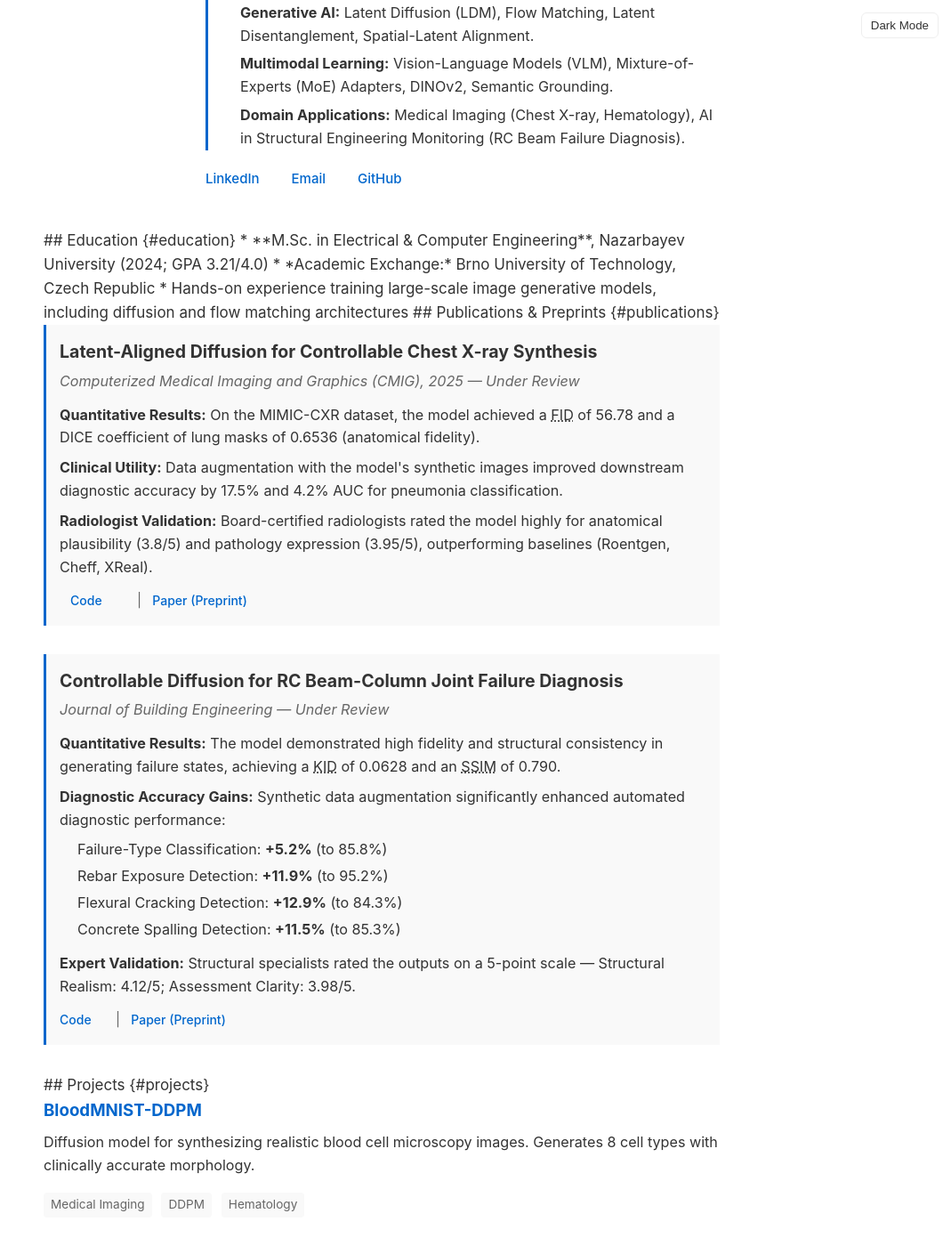
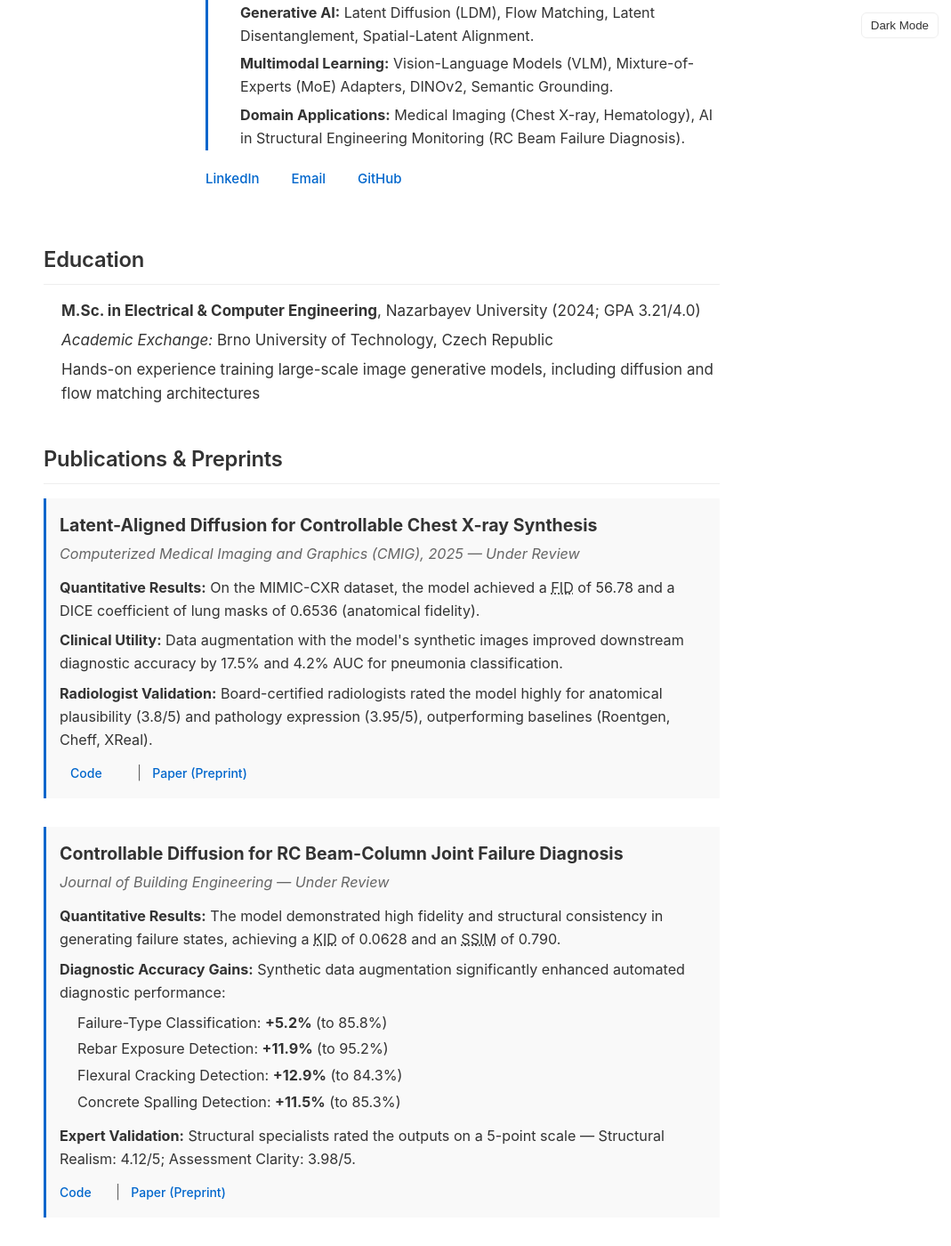
Before and after one commit to Vadim-ATL/Vadim-ATL.github.io, a Jekyll site: the page built from index.md, in a window 1280 px wide and 1400 px high, scrolled down 307 px. Shown: the whole window at 89% size, without its empty margins (211-1280 px from the left). Built offline with Jekyll 4.4.1, drawn with Linux system fonts in a browser that asks for light colours.

Commit message:
Convert markdown headings to HTML format

```diff
--- a/index.md
+++ b/index.md
@@ -222,13 +222,15 @@ title: Vadim Atlassov - Researcher
     </div>
   </div>
 
-  ## Education {#education}
+  <h2 id="education">Education</h2>
 
-  * **M.Sc. in Electrical & Computer Engineering**, Nazarbayev University (2024; GPA 3.21/4.0)
-  * *Academic Exchange:* Brno University of Technology, Czech Republic
-  * Hands-on experience training large-scale image generative models, including diffusion and flow matching architectures
+  <ul>
+    <li><strong>M.Sc. in Electrical &amp; Computer Engineering</strong>, Nazarbayev University (2024; GPA 3.21/4.0)</li>
+    <li><em>Academic Exchange:</em> Brno University of Technology, Czech Republic</li>
+    <li>Hands-on experience training large-scale image generative models, including diffusion and flow matching architectures</li>
+  </ul>
 
-  ## Publications & Preprints {#publications}
+  <h2 id="publications">Publications &amp; Preprints</h2>
 
   <div class="paper">
     <div class="paper-title">Latent-Aligned Diffusion for Controllable Chest X-ray Synthesis</div>
@@ -274,7 +276,7 @@ title: Vadim Atlassov - Researcher
     </div>
   </div>
 
-  ## Projects {#projects}
+  <h2 id="projects">Projects</h2>
 
   <div class="project">
     <div class="project-title"><a href="https://github.com/Vadim-ATL/BloodMNIST-DDPM">BloodMNIST-DDPM</a></div>
```
